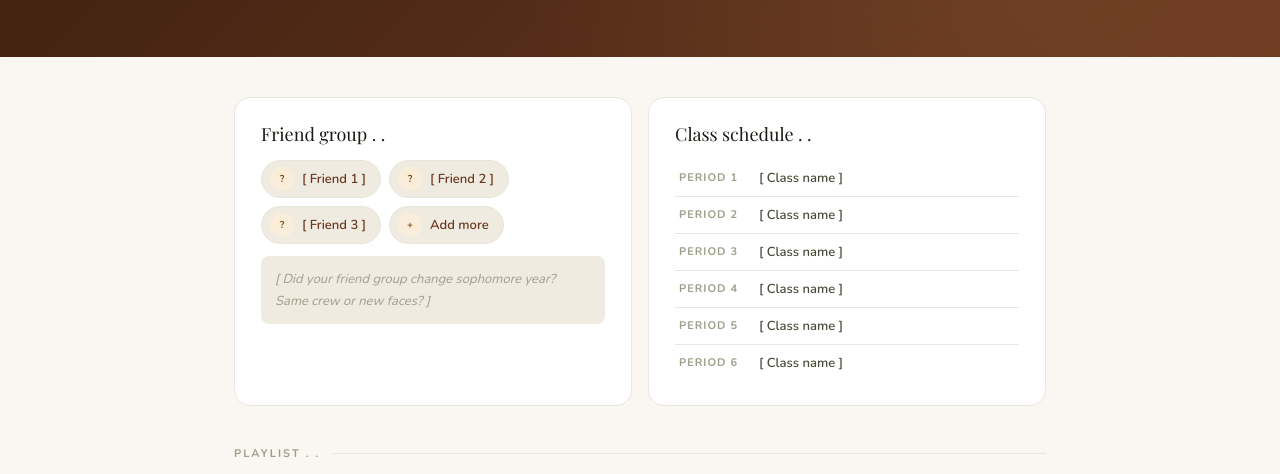
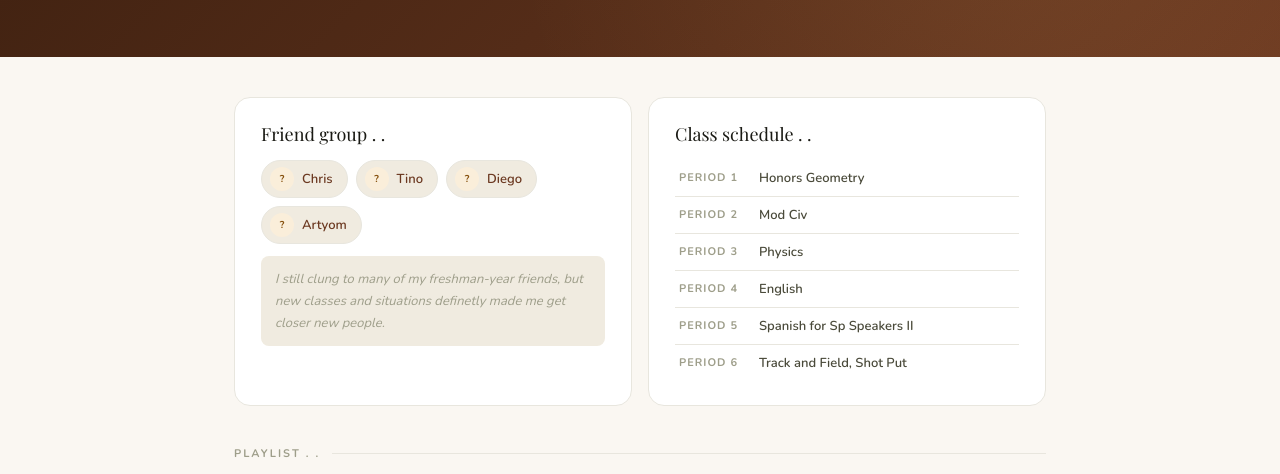
Before and after one commit to keiChristian/sergio-timecapsule, a plain HTML site: page sophomore.html in a window 1280 px wide. Shown: the part 254-728 px from the top of the page. Drawn offline with nearby package versions, Linux system fonts and the light colour scheme; a web font is replaced by a local one.

Commit message:
Update sophomore.html

```diff
--- a/sophomore.html
+++ b/sophomore.html
@@ -78,22 +78,22 @@
     <div class="card" style="margin-bottom:0">
       <div class="card-title">Friend group . .</div>
       <div class="friend-group">
-        <span class="friend-pill"><span class="friend-av">?</span> [ Friend 1 ]</span>
-        <span class="friend-pill"><span class="friend-av">?</span> [ Friend 2 ]</span>
-        <span class="friend-pill"><span class="friend-av">?</span> [ Friend 3 ]</span>
-        <span class="friend-pill"><span class="friend-av">+</span> Add more</span>
+        <span class="friend-pill"><span class="friend-av">?</span> Chris</span>
+        <span class="friend-pill"><span class="friend-av">?</span> Tino</span>
+        <span class="friend-pill"><span class="friend-av">?</span> Diego</span>
+        <span class="friend-pill"><span class="friend-av">?</span> Artyom</span>
       </div>
-      <p class="ph">[ Did your friend group change sophomore year? Same crew or new faces? ]</p>
+      <p class="ph">I still clung to many of my freshman-year friends, but new classes and situations definetly made me get closer new people.</p>
     </div>
     <div class="card" style="margin-bottom:0">
       <div class="card-title">Class schedule . .</div>
       <table class="schedule">
-        <tr><td>Period 1</td><td>[ Class name ]</td></tr>
-        <tr><td>Period 2</td><td>[ Class name ]</td></tr>
-        <tr><td>Period 3</td><td>[ Class name ]</td></tr>
-        <tr><td>Period 4</td><td>[ Class name ]</td></tr>
-        <tr><td>Period 5</td><td>[ Class name ]</td></tr>
-        <tr><td>Period 6</td><td>[ Class name ]</td></tr>
+        <tr><td>Period 1</td><td>Honors Geometry</td></tr>
+        <tr><td>Period 2</td><td>Mod Civ</td></tr>
+        <tr><td>Period 3</td><td>Physics</td></tr>
+        <tr><td>Period 4</td><td>English</td></tr>
+        <tr><td>Period 5</td><td>Spanish for Sp Speakers II</td></tr>
+        <tr><td>Period 6</td><td>Track and Field, Shot Put</td></tr>
       </table>
     </div>
   </div>
```
